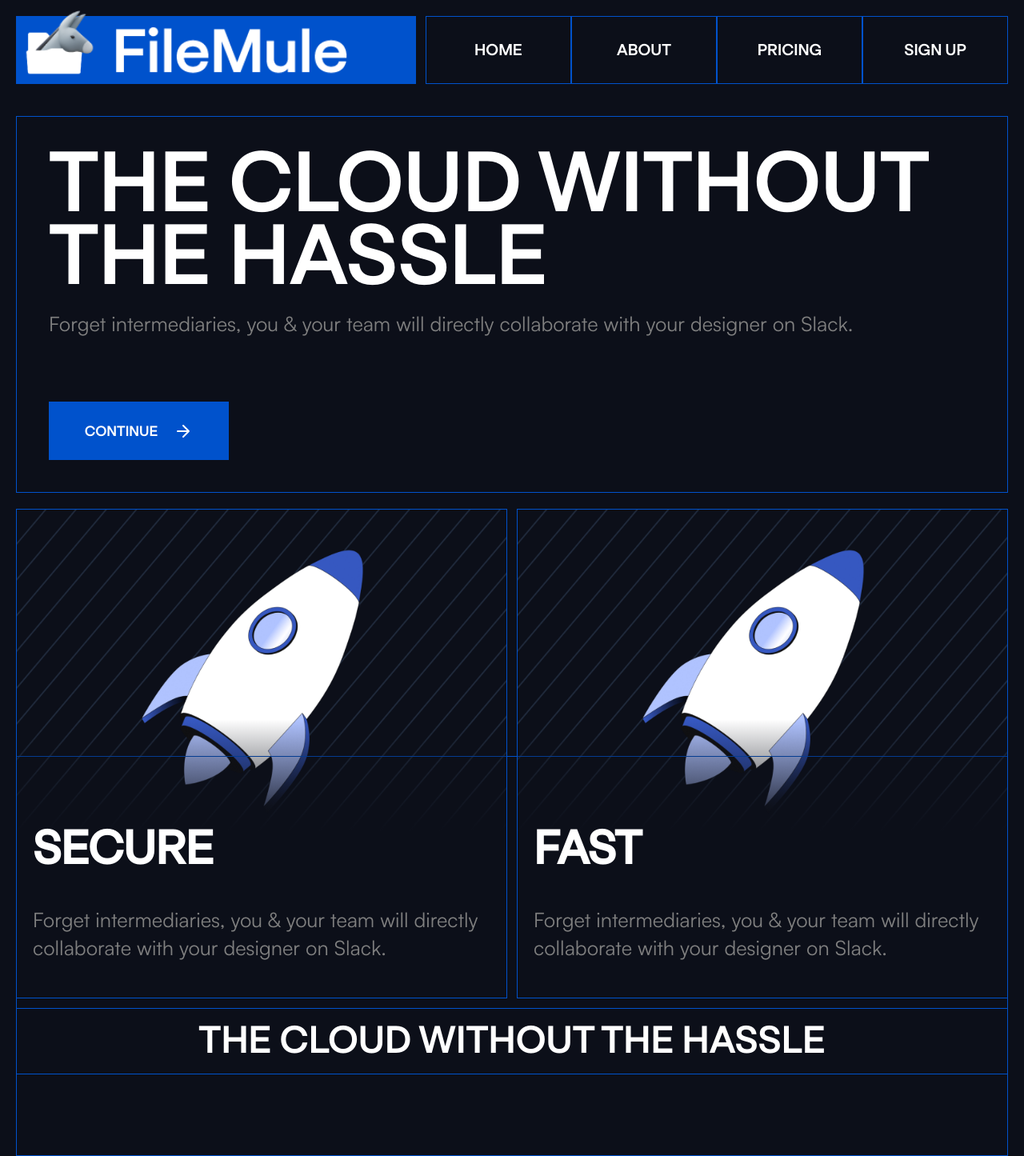
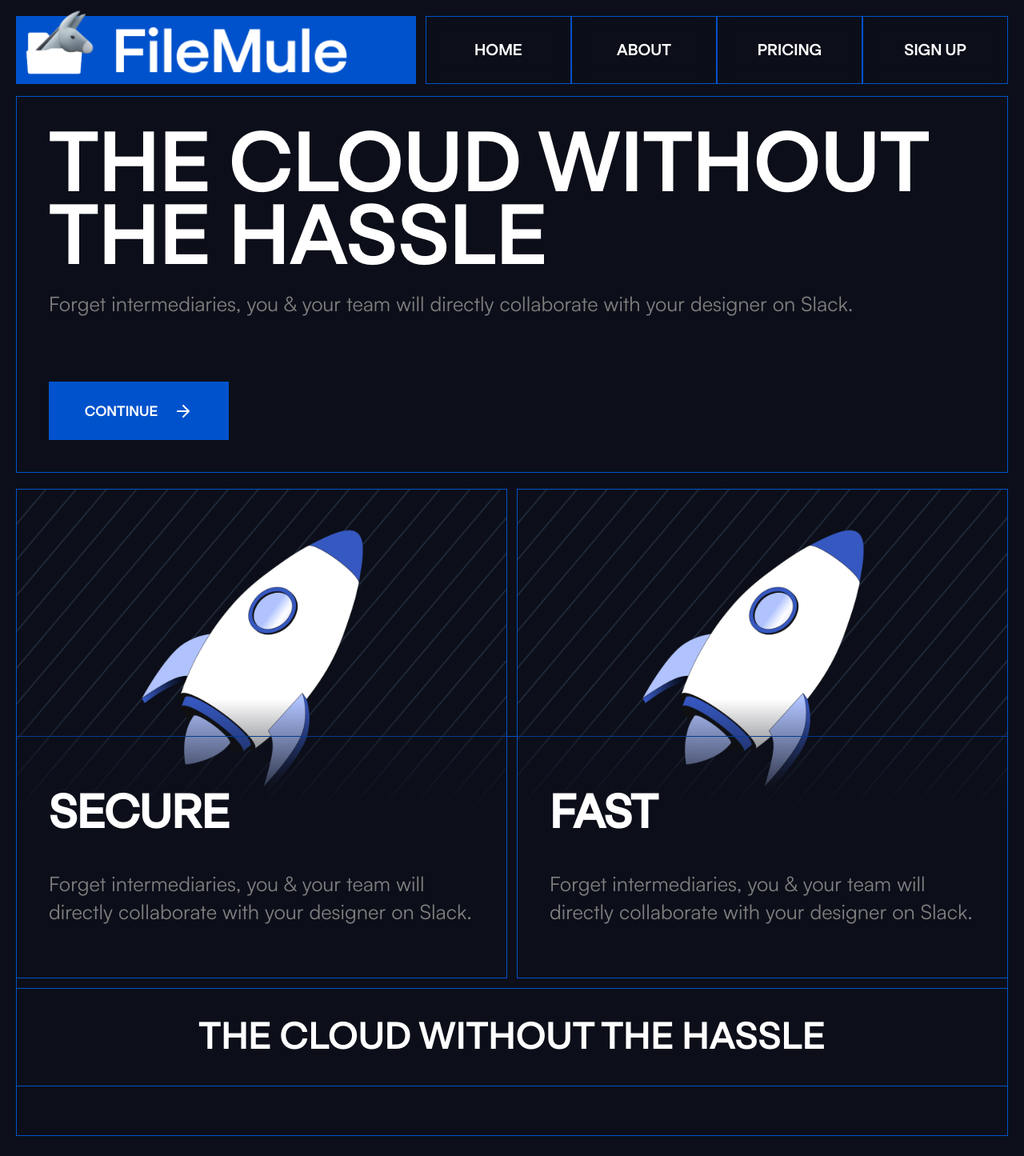
Before and after one commit to QuoteDev/FileMuleV2, a Next.js app: page / in a window 1280 px wide. Shown: the whole page at 80% size. After the commit the page ends 1420 px from the top, so only its background shows below. Built offline with nearby package versions, Linux system fonts and the light colour scheme.

Commit message:
chore: Update navbar styles and button layout

```diff
--- a/app/components/navbar.css
+++ b/app/components/navbar.css
@@ -24,8 +24,11 @@
   align-items: flex-start;
   justify-content: space-between;
   max-width: 100%;
+  width: 100%;
   gap: 12px;
   padding: 20px;
+  position: fixed; /* Fix the navbar at the top */
+  z-index: 1000; /* Ensure it stays on top of other content */
 }
 
 .navButton {
@@ -43,6 +46,7 @@
   align-items: center; /* Center items vertically */
   justify-content: center; /* Center items horizontally */
   transition: background-color 0.3s, transform 0.3s; /* Smooth transition for background color and transform */
+  backdrop-filter: blur(10px);
 }
 
 button.navButton:hover {
--- /dev/null
+++ b/app/components/space.tsx
@@ -0,0 +1,15 @@
+import React from 'react';
+
+interface SpaceProps {
+  space: string;
+}
+
+const SpaceDiv: React.FC<SpaceProps> = ({ space }) => {
+  const style: React.CSSProperties & { [key: string]: string | number } = {
+    '--space': space,
+  };
+
+  return <div className="space" style={style}></div>;
+};
+
+export default SpaceDiv;
--- a/app/globals.css
+++ b/app/globals.css
@@ -35,6 +35,16 @@ p {
   font-family: 'SatoshiRegular', sans-serif;
   color: #808080;
 }
+
+:root {
+  --space: 100px; /* Default value */
+}
+
+.space {
+  height: var(--space);
+  width: 100%; /* Optional: Ensure it takes the full width */
+}
+
 
 .container {
   display: flex;
@@ -133,7 +143,7 @@ p {
   bottom: 0%;
   margin: 0 auto;
   left: 0%;
-  padding: 20px;
+  padding: 40px;
   box-sizing: border-box;
 }
 
@@ -156,7 +166,7 @@ p {
 
 .empty-item {
   border: 1px solid #0052cc;
-  padding: 20px;
+  padding: 40px;
   text-align: center;
   /* Remove fixed width settings to allow for responsiveness */
   width: 100%; /* Allow the item to fill its container */
--- a/app/page.tsx
+++ b/app/page.tsx
@@ -1,5 +1,4 @@
 // pages/index.js or your relevant file
-import React from "react";
 import Head from "next/head";
 import Image from "next/image";
 import "./globals.css";
@@ -8,10 +7,20 @@ import Navbar from "@/app/components/navbar";
 import './components/headerbutton.css';
 import './components/navbar.css';
 
+import React, { CSSProperties } from 'react';
+import SpaceDiv from "./components/space";
+
+const spaceStyle: CSSProperties & { [key: string]: string | number } = {
+  '--space': '100px',
+};
+
 export default function Home() {
   return (
     <>
       <Navbar />
+      <div>
+      <SpaceDiv space="100px" />
+      </div>
       <div className="container">
         <div className="content">
           <div className="titlecard">
```
